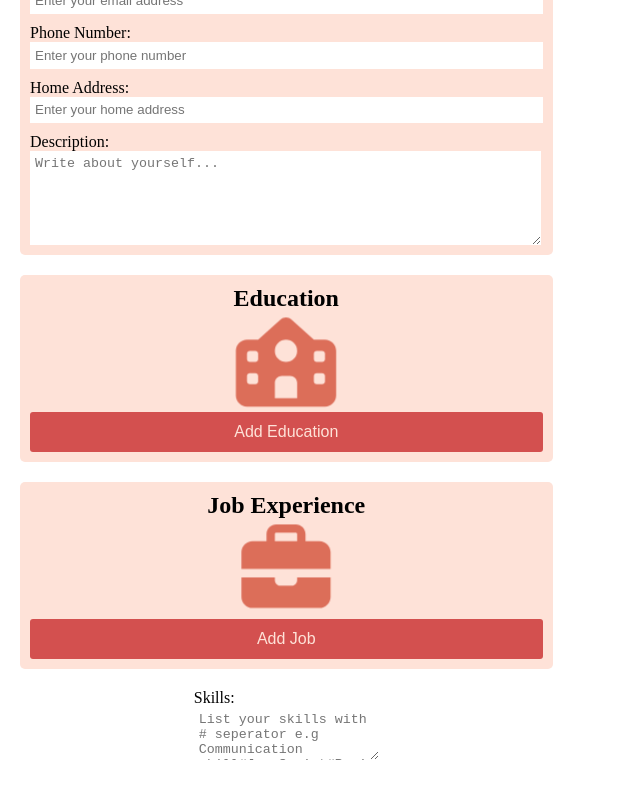
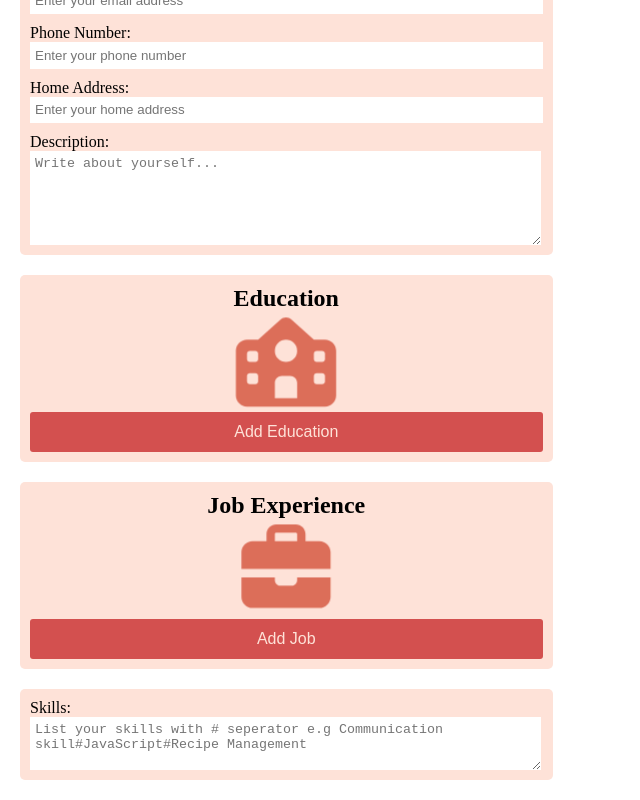
Before and after one commit to TipDevs/resumePX, a React (Vite) app: page / in a window 1280 px wide. Shown: the part 314-1114 px from the top of the page, without its empty margins (0-640 px from the left). Built offline with nearby package versions, Linux system fonts and the light colour scheme.

Commit message:
embed #skills to add sytles to skills form

```diff
--- a/src/styles/FormSection.css
+++ b/src/styles/FormSection.css
@@ -9,9 +9,9 @@
 }
 section#general,
 section#education,
-section#jobExperience {
+section#jobExperience,
+section#skills {
   height: fit-content;
-  /* border: 3px solid #000000bc; */
   background-color: #fee2d8ff;
   border-radius: 5px;
   display: flex;
```
